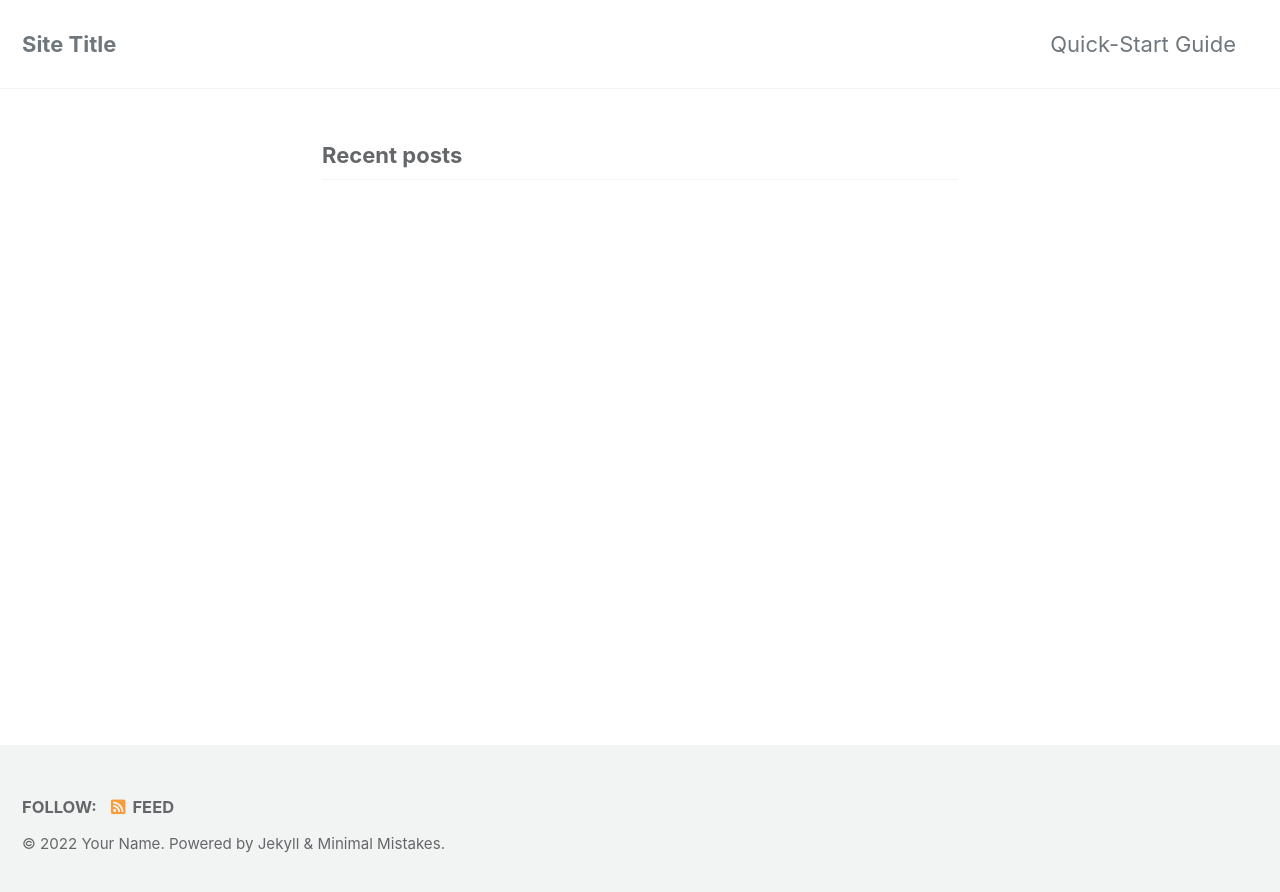
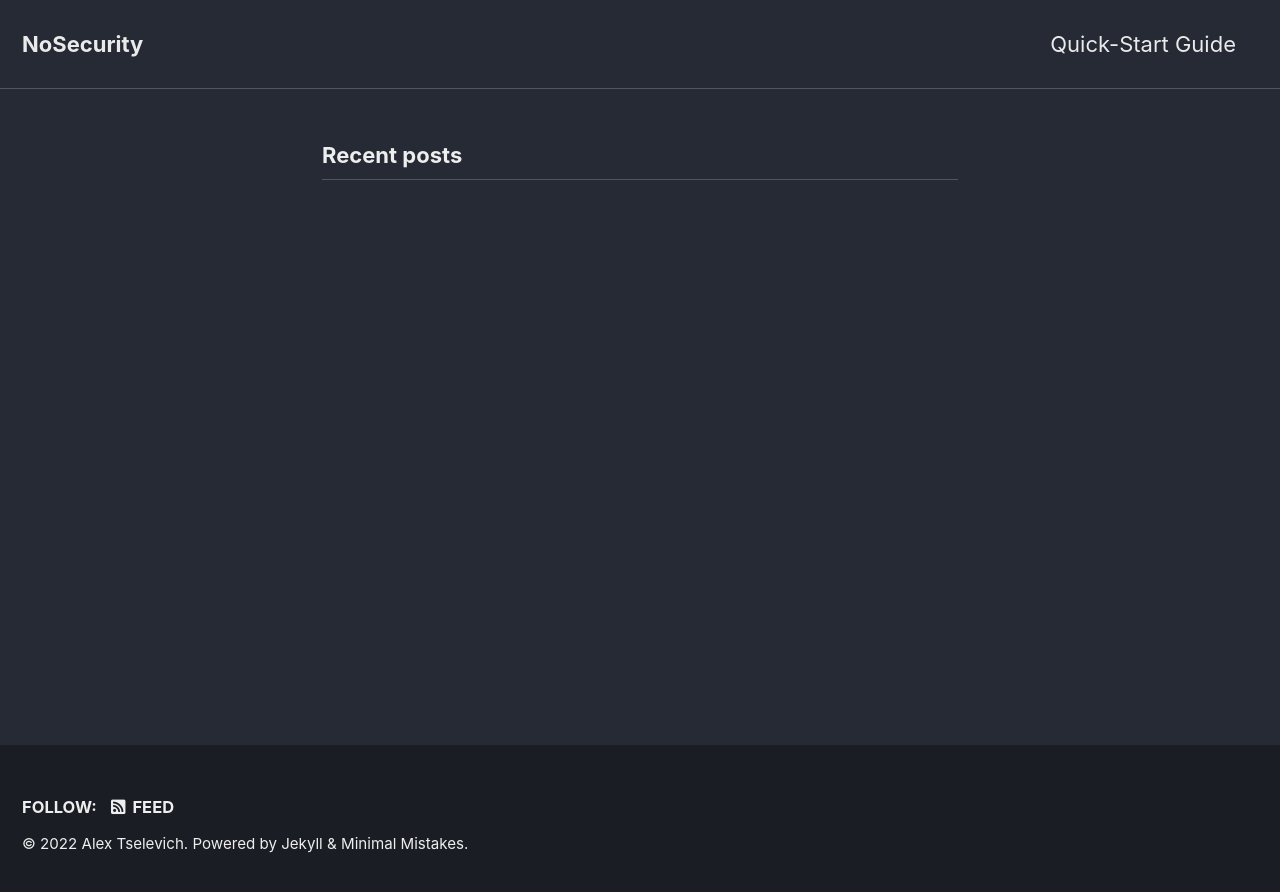
Before and after one commit to nos3curity/MM-Website, a Jekyll site: the page built from index.html, in a window 1280 px wide. Shown: the top 892 px of the page. Built offline with Jekyll 4.4.1, drawn with Linux system fonts in a browser that asks for light colours; cached includes are drawn as plain includes; the list of posts is cut into pages by our own code.

Commit message:
dark theme

```diff
--- a/_config.yml
+++ b/_config.yml
@@ -12,14 +12,14 @@
 
 # theme                  : "minimal-mistakes-jekyll"
 # remote_theme           : "mmistakes/minimal-mistakes"
-minimal_mistakes_skin    : "default" # "air", "aqua", "contrast", "dark", "dirt", "neon", "mint", "plum", "sunrise"
+minimal_mistakes_skin    : "dark" # "air", "aqua", "contrast", "dark", "dirt", "neon", "mint", "plum", "sunrise"
 
 # Site Settings
 locale                   : "en-US"
-title                    : "Site Title"
+title                    : "NoSecurity"
 title_separator          : "-"
 subtitle                 : # site tagline that appears below site title in masthead
-name                     : "Your Name"
+name                     : "Alex Tselevich"
 description              : "An amazing website."
 url                      : # the base hostname & protocol for your site e.g. "https://mmistakes.github.io"
 baseurl                  : # the subpath of your site, e.g. "/blog"
@@ -102,21 +102,21 @@ analytics:
 
 # Site Author
 author:
-  name             : "Your Name"
+  name             : "Alex Tselevich"
   avatar           : # path of avatar image, e.g. "/assets/images/bio-photo.jpg"
   bio              : "I am an **amazing** person."
-  location         : "Somewhere"
+  location         : "California, U.S"
   email            :
   links:
     - label: "Email"
       icon: "fas fa-fw fa-envelope-square"
-      # url: "mailto:your.name@email.com"
+      url: "mailto:alex@nosecurity.blog"
     - label: "Website"
       icon: "fas fa-fw fa-link"
       # url: "https://your-website.com"
     - label: "Twitter"
       icon: "fab fa-fw fa-twitter-square"
-      # url: "https://twitter.com/"
+      url: "https://twitter.com/nos3curity"
     - label: "Facebook"
       icon: "fab fa-fw fa-facebook-square"
       # url: "https://facebook.com/"
```
